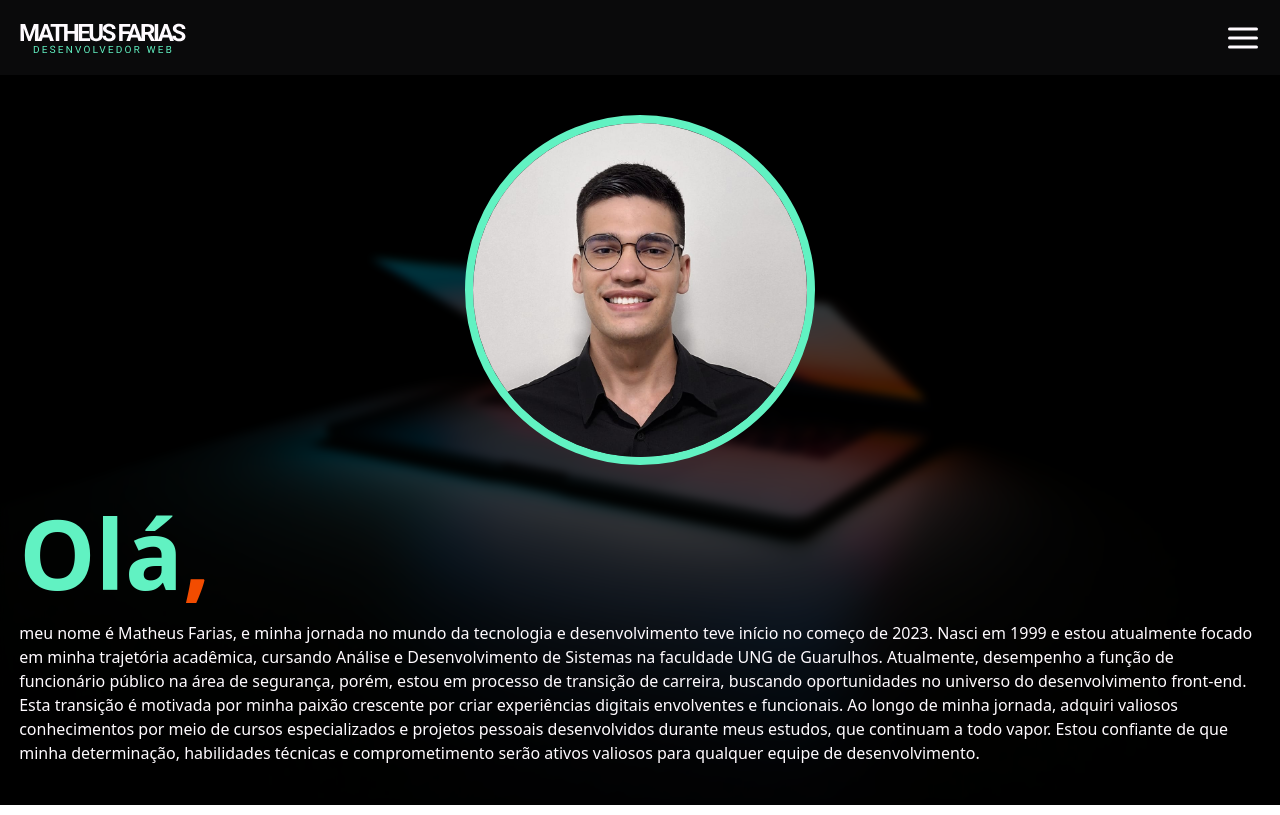
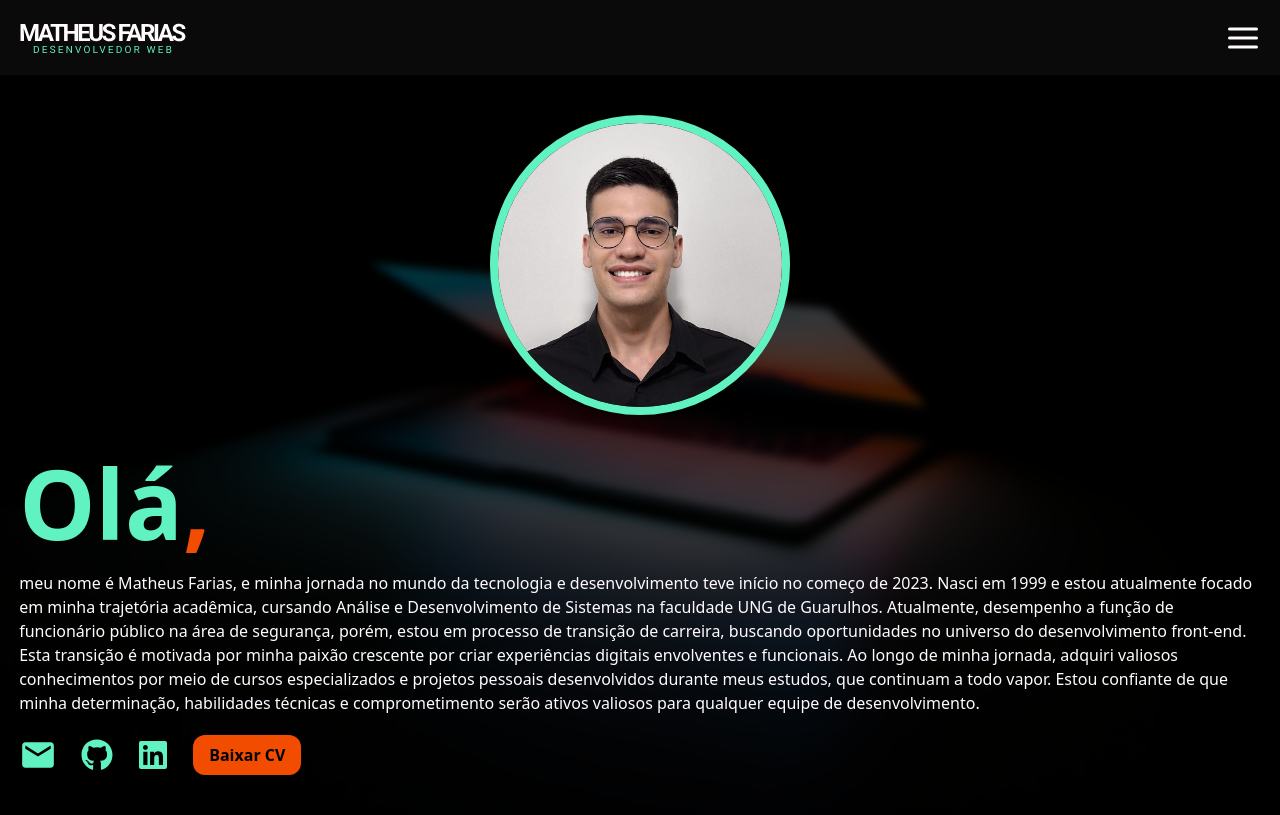
Before and after one commit to oMatheus-Farias/myportfolio, a React (Vite) app: page / in a window 1280 px wide. Built offline with nearby package versions, Linux system fonts and the light colour scheme.

Commit message:
feat: adicionado botoes de email, github, linkedin e baixar CV, ajustado tamanho da imagem de perfil para telas menores

```diff
--- a/src/pages/about/index.tsx
+++ b/src/pages/about/index.tsx
@@ -2,6 +2,9 @@ import Background from "../../components/background";
 import Header from "../../components/header";
 
 import avatarImage from "../../assets/foto-perfil.jpeg";
+
+import { MdEmail } from "react-icons/md";
+import { FaGithub, FaLinkedin } from "react-icons/fa";
 
 export default function About() {
   return (
@@ -13,7 +16,7 @@ export default function About() {
           <img
             src={ avatarImage }
             alt="Foto Perfil"
-            className="object-cover rounded-full w-[350px] h-[350px] object-top border-8 border-secondary "
+            className="object-cover rounded-full w-[300px] h-[300px] object-top border-8 border-secondary "
           />
         </div>
 
@@ -31,6 +34,15 @@ export default function About() {
             Estou confiante de que minha determinação, habilidades técnicas e comprometimento serão ativos valiosos para qualquer equipe de desenvolvimento.
           </p>
         </section>
+
+        <div className="w-full flex justify-start items-center gap-6 mt-5" >
+          <a href="#" title="email" target="_blank" ><MdEmail color="#61F2C2" size={38} /></a>
+          <a href="#" title="gitHub" target="_blank" ><FaGithub color="#61F2C2" size={32} /></a>
+          <a href="#" title="linkedIn" target="_blank" ><FaLinkedin color="#61F2C2" size={32} /></a>
+          <button className="bg-effectsColor px-4 py-2 rounded-xl font-bold text-base text-black" >
+            Baixar CV
+          </button>
+        </div>
       </div>
     </Background>
   );
```
